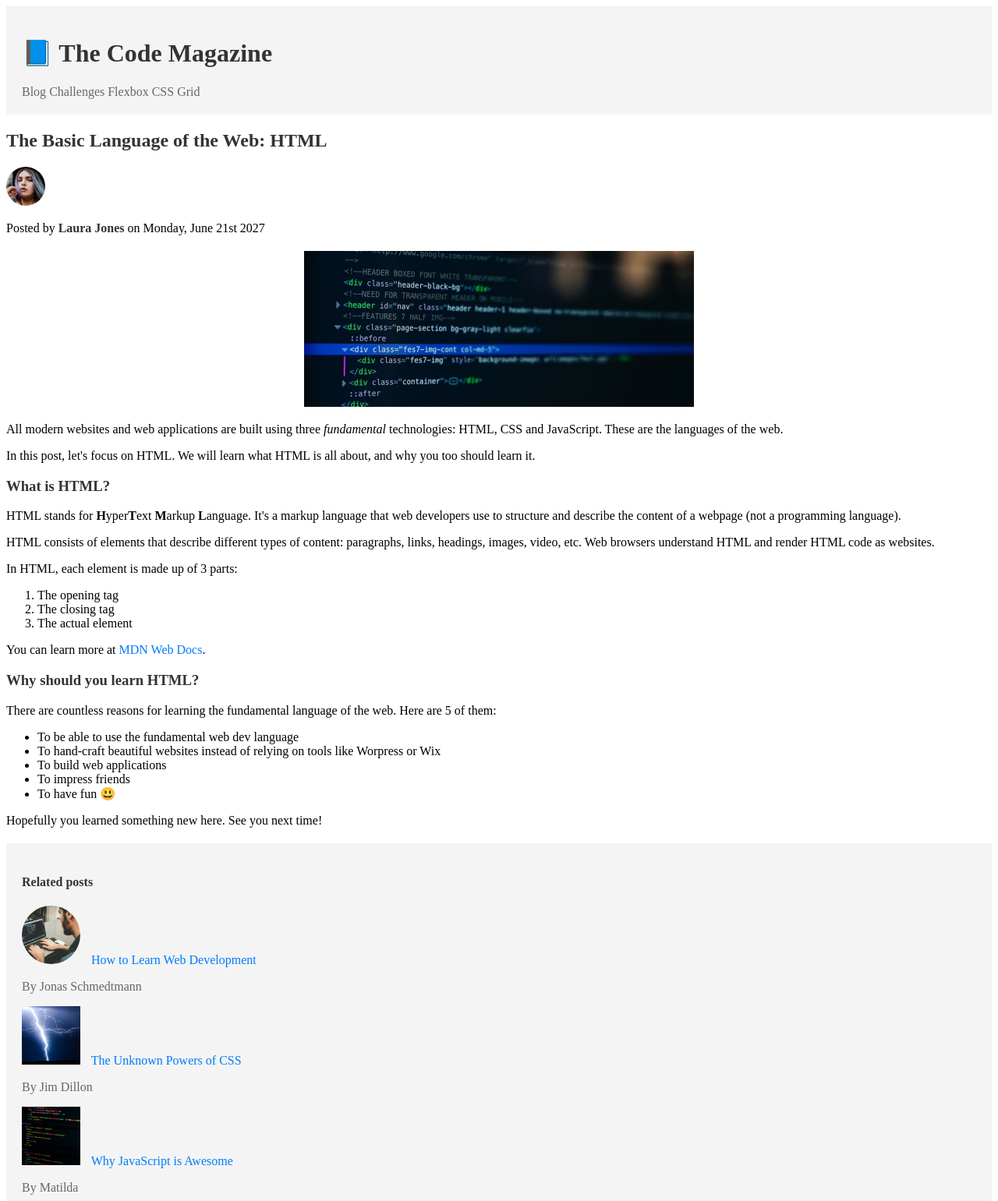
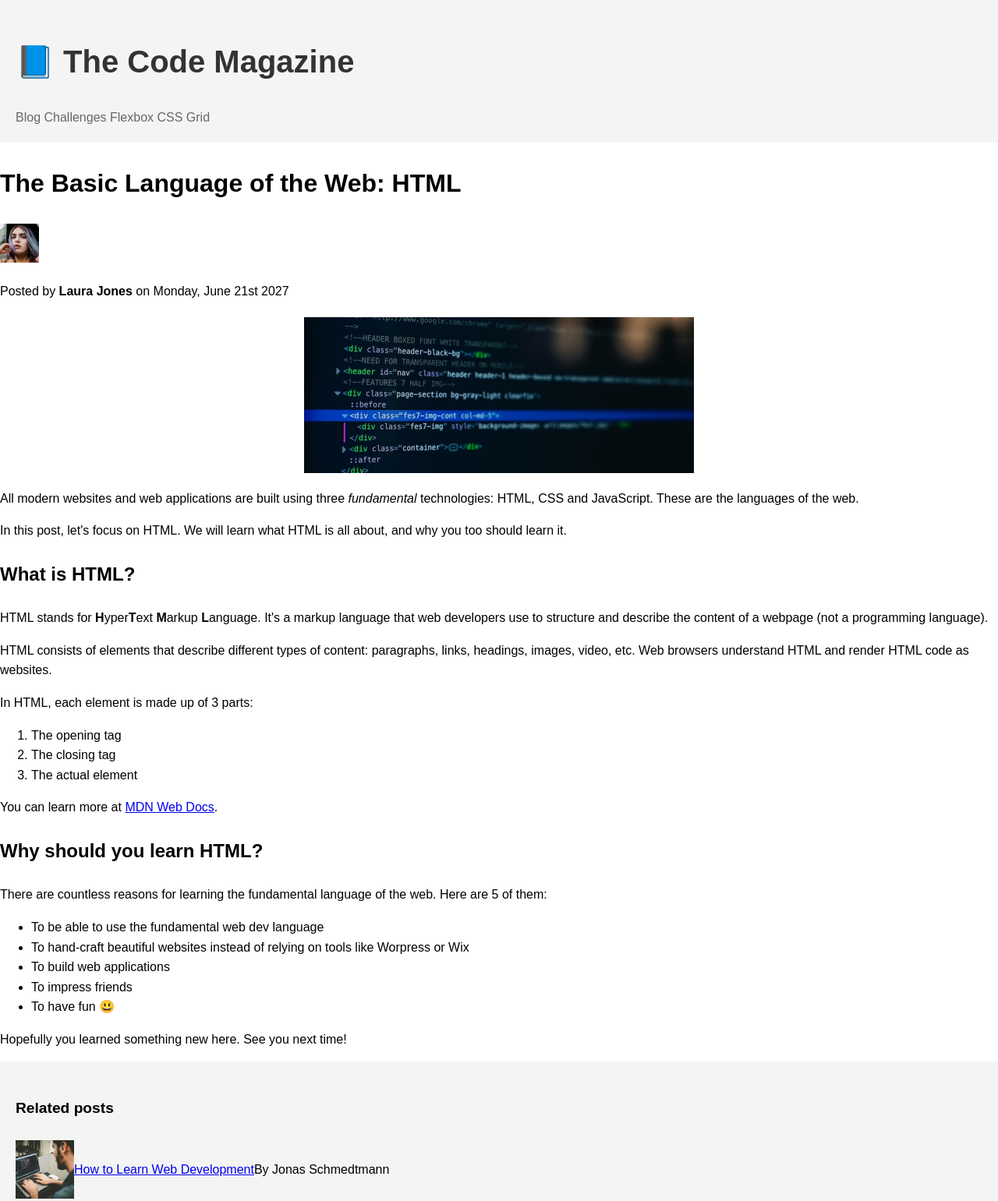
Before and after one commit to kishorenataraj21/FrontEndFundamentals, a plain HTML site: page HTML/02-HTML-Fundamentals/index.html in a window 1280 px wide. Shown: the top 1541 px of the page at 78% size. Drawn offline with Linux system fonts and the light colour scheme.

Commit message:
Usage of class , ID selectors and their working style

```diff
--- a/HTML/02-HTML-Fundamentals/index.html
+++ b/HTML/02-HTML-Fundamentals/index.html
@@ -3,71 +3,68 @@
   <head>
     <meta charset="UTF-8" />
     <title>Magazine blog</title>
+    <link rel="stylesheet" href="style.css" />
   </head>
 
   <body>
-    <header style="background-color: #f4f4f4; padding: 20px">
+    <header class="header-nav" style="background-color: #f4f4f4; padding: 20px">
       <h1 style="color: #333">📘 The Code Magazine</h1>
 
       <nav>
-        <a href="blog.html" style="text-decoration: none; color: #666">Blog</a>
-        <a href="#" style="text-decoration: none; color: #666">Challenges</a>
-        <a href="#" style="text-decoration: none; color: #666">Flexbox</a>
-        <a href="#" style="text-decoration: none; color: #666">CSS Grid</a>
+        <a href="blog.html">Blog</a>
+        <a href="#">Challenges</a>
+        <a href="#">Flexbox</a>
+        <a href="#">CSS Grid</a>
       </nav>
     </header>
 
-    <article style="margin: 20px 0">
+    <article>
       <header>
-        <h2 style="color: #333">The Basic Language of the Web: HTML</h2>
+        <h2>The Basic Language of the Web: HTML</h2>
 
         <img
           src="img/laura-jones.jpg"
           alt="Headshot of Laura Jones"
           height="50"
           width="50"
-          style="border-radius: 50%; margin-right: 10px"
         />
 
-        <p>
-          Posted by <strong style="color: #333">Laura Jones</strong> on Monday,
-          June 21st 2027
-        </p>
+        <p>Posted by <strong>Laura Jones</strong> on Monday, June 21st 2027</p>
 
         <img
+          id="article-img"
           src="img/post-img.jpg"
           alt="HTML code on a screen"
           width="500"
           height="200"
-          style="display: block; margin: 20px auto"
         />
       </header>
 
-      <p>
+      <p class="article-text">
         All modern websites and web applications are built using three
         <em>fundamental</em>
         technologies: HTML, CSS and JavaScript. These are the languages of the
         web.
       </p>
 
-      <p>
+      <p class="article-text">
         In this post, let's focus on HTML. We will learn what HTML is all about,
         and why you too should learn it.
       </p>
 
-      <h3 style="color: #333">What is HTML?</h3>
-      <p>
+      <h3>What is HTML?</h3>
+      <p class="article-text">
         HTML stands for <strong>H</strong>yper<strong>T</strong>ext
         <strong>M</strong>arkup <strong>L</strong>anguage. It's a markup
         language that web developers use to structure and describe the content
         of a webpage (not a programming language).
       </p>
-      <p>
+      <p class="article-text">
         HTML consists of elements that describe different types of content:
         paragraphs, links, headings, images, video, etc. Web browsers understand
         HTML and render HTML code as websites.
       </p>
-      <p>In HTML, each element is made up of 3 parts:</p>
+      <p class="article-text">In HTML, each element is made up of 3 parts:</p>
 
       <ol>
         <li>The opening tag</li>
@@ -75,19 +72,18 @@
         <li>The actual element</li>
       </ol>
 
-      <p>
+      <p class="article-text">
         You can learn more at
         <a
           href="https://developer.mozilla.org/en-US/docs/Web/HTML"
           target="_blank"
-          style="color: #007bff; text-decoration: none"
           >MDN Web Docs</a
         >.
       </p>
 
-      <h3 style="color: #333">Why should you learn HTML?</h3>
+      <h3>Why should you learn HTML?</h3>
 
-      <p>
+      <p class="article-text">
         There are countless reasons for learning the fundamental language of the
         web. Here are 5 of them:
       </p>
@@ -103,11 +99,13 @@
         <li>To have fun 😃</li>
       </ul>
 
-      <p>Hopefully you learned something new here. See you next time!</p>
+      <p class="article-text">
+        Hopefully you learned something new here. See you next time!
+      </p>
     </article>
 
     <aside style="background-color: #f4f4f4; padding: 20px">
-      <h4 style="color: #333">Related posts</h4>
+      <h4>Related posts</h4>
 
       <ul style="list-style-type: none; padding-left: 0">
         <li style="margin-bottom: 10px">
@@ -116,25 +114,14 @@
             alt="Person programming"
             width="75"
             height="75"
-            style="border-radius: 50%; margin-right: 10px"
           />
-          <a href="#" style="text-decoration: none; color: #007bff"
-            >How to Learn Web Development</a
-          >
-          <p style="color: #666">By Jonas Schmedtmann</p>
+          <a href="#">How to Learn Web Development</a>
+          <p>By Jonas Schmedtmann</p>
         </li>
         <li style="margin-bottom: 10px">
-          <img
-            src="img/related-2.jpg"
-            alt="Lightning"
-            width="75"
-            height="75"
-            style="margin-right: 10px"
-          />
-          <a href="#" style="text-decoration: none; color: #007bff"
-            >The Unknown Powers of CSS</a
-          >
-          <p style="color: #666">By Jim Dillon</p>
+          <img src="img/related-2.jpg" alt="Lightning" width="75" height="75" />
+          <a href="#">The Unknown Powers of CSS</a>
+          <p>By Jim Dillon</p>
         </li>
         <li style="margin-bottom: 10px">
           <img
@@ -142,17 +129,15 @@
             alt="JavaScript code on a screen"
             width="75"
             height="75"
-            style="margin-right: 10px"
           />
-          <a href="#" style="text-decoration: none; color: #007bff"
-            >Why JavaScript is Awesome</a
-          >
-          <p style="color: #666">By Matilda</p>
+          <a href="#">Why JavaScript is Awesome</a>
+          <p>By Matilda</p>
         </li>
       </ul>
     </aside>
 
     <footer
+      id="footer"
       style="
         background-color: #333;
         color: #fff;
--- a/HTML/02-HTML-Fundamentals/style.css
+++ b/HTML/02-HTML-Fundamentals/style.css
@@ -56,3 +56,26 @@ strong {
 em {
   font-style: italic;
 }
+
+.header-nav a {
+  text-decoration: none;
+  color: #666;
+}
+
+/* Using id selector */
+#article-img {
+  display: block;
+  margin: 20px auto;
+}
+
+/* Internal CSS */
+
+/* Using class selector */
+.article-text {
+  margin-bottom: 15px;
+}
+
+/* Using id selector */
+#footer {
+  margin-top: 20px;
+}
```
